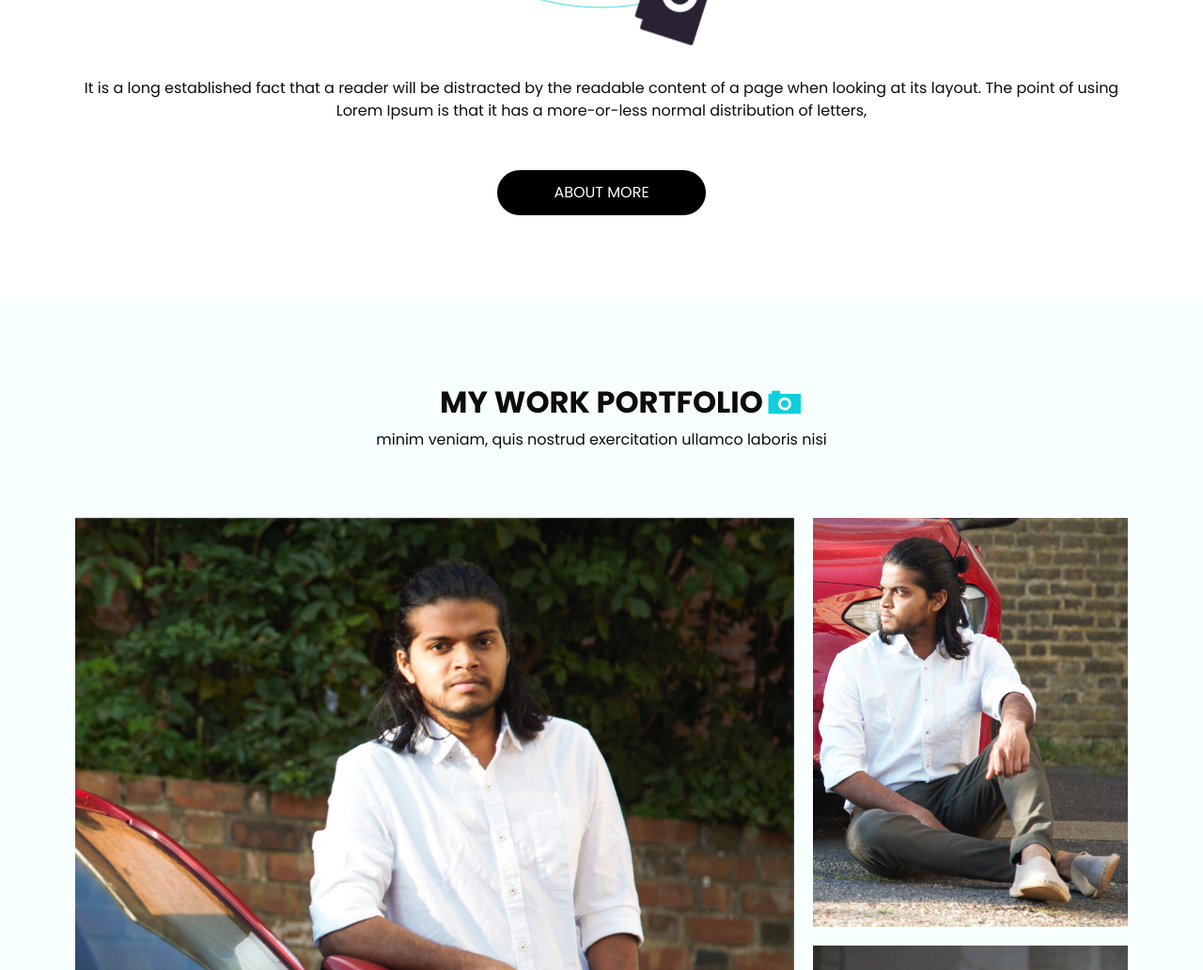
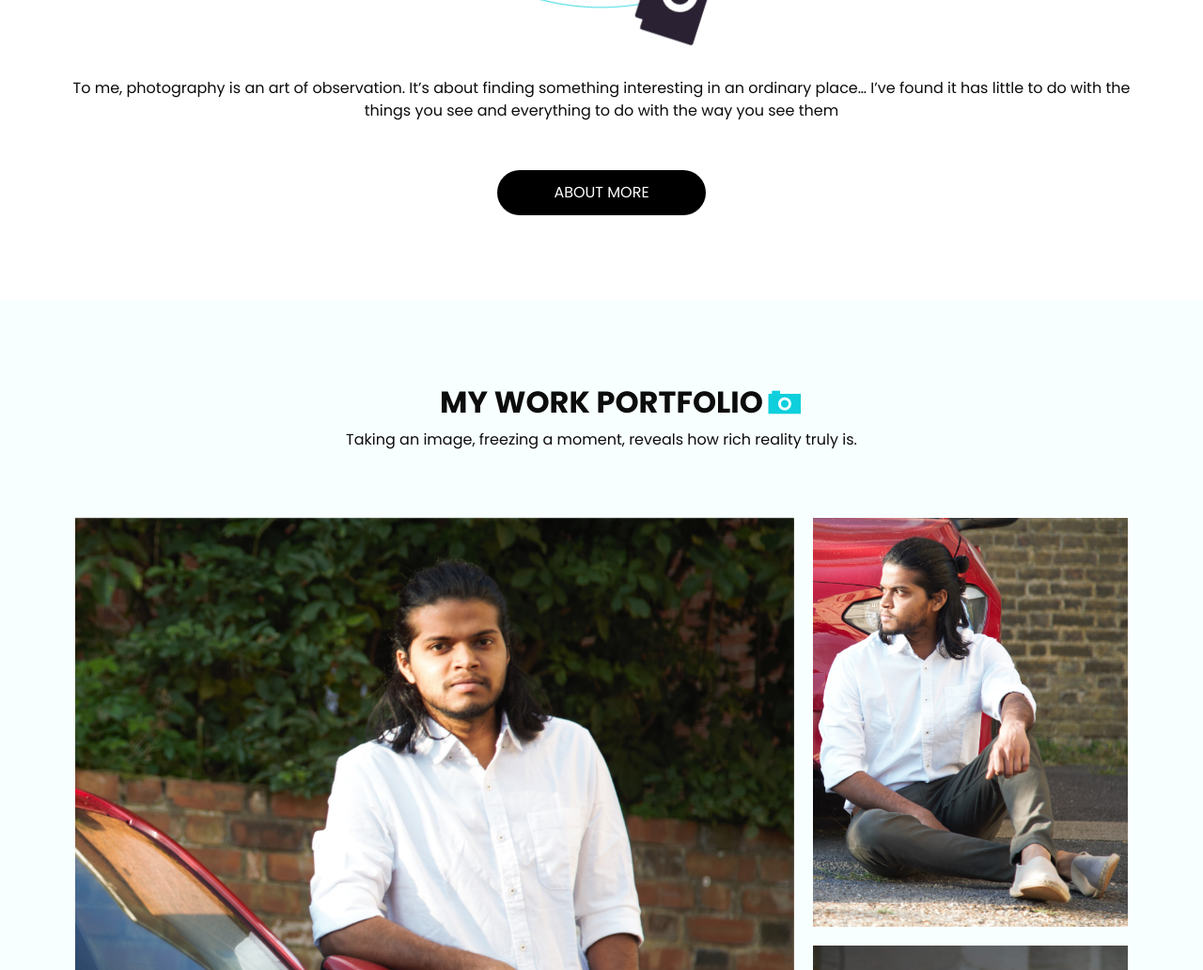
Before and after one commit to Pictureskavin/pictureskavin.github.io, a plain HTML site: page index.html in a window 1280 px wide. Shown: the part 1768-2800 px from the top of the page at 94% size. Drawn offline with Linux system fonts and the light colour scheme.

Commit message:
Update index.html

```diff
--- a/index.html
+++ b/index.html
@@ -90,8 +90,7 @@
                       photography <br>
                       studio
                     </h1>
-                    <p>
-                      It is a long established fact that a reader will be distracted by the readable content
+                    <p> We are making photographs to understand what our lives mean to us.
                     </p>
                     <div class="btn-box">
                       <a href="" class="btn-1">
@@ -122,7 +121,7 @@
                       studio
                     </h1>
                     <p>
-                      It is a long established fact that a reader will be distracted by the readable content
+                     Taking pictures is like tiptoeing into the kitchen late at night and stealing Oreo cookies.
                     </p>
                     <div class="btn-box">
                       <a href="" class="btn-1">
@@ -153,7 +152,7 @@
                       studio
                     </h1>
                     <p>
-                      It is a long established fact that a reader will be distracted by the readable content
+                      Photography for me is not looking, it’s feeling. If you can’t feel what you’re looking at, then you’re never going to get others to feel anything when they look at your pictures
                     </p>
                     <div class="btn-box">
                       <a href="" class="btn-1">
@@ -206,9 +205,7 @@
         </div>
         <div class="detail-box">
           <p>
-            It is a long established fact that a reader will be distracted by the readable content of a page when
-            looking at its layout. The point of using Lorem Ipsum is that it has a more-or-less normal distribution of
-            letters,
+         To me, photography is an art of observation. It’s about finding something interesting in an ordinary place… I’ve found it has little to do with the things you see and everything to do with the way you see them
           </p>
           <div>
             <a href="">
@@ -232,7 +229,7 @@
           My Work Portfolio
         </h2>
         <p>
-          minim veniam, quis nostrud exercitation ullamco laboris nisi
+         Taking an image, freezing a moment, reveals how rich reality truly is.
         </p>
       </div>
       <div class="portfolio_container layout_padding2">
@@ -315,7 +312,7 @@
           ACHIEVEMENTS
         </h2>
         <p>
-          minim veniam, quis nostrud exercitation ullamco laboris nisi
+         Vision is the art of seeing what is invisible to others.
         </p>
       </div>
       <div class="achieve_container">
```
